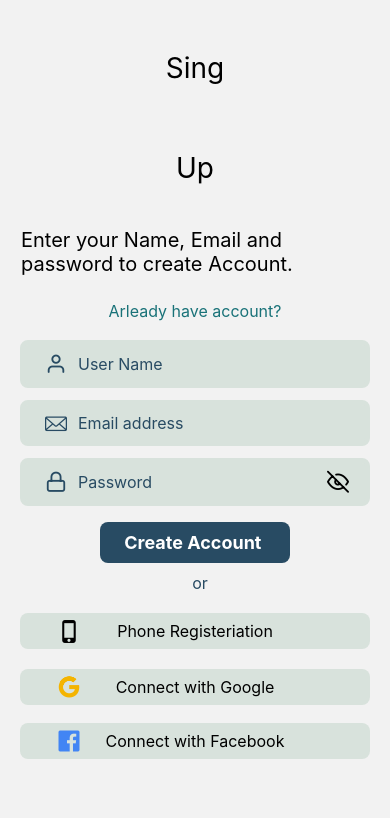
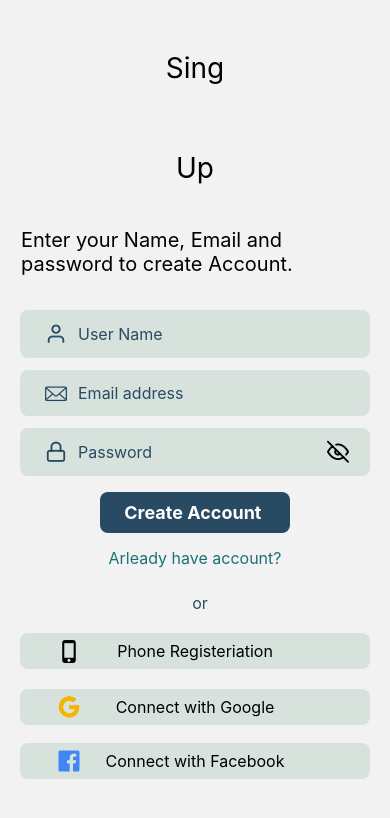
Before and after one commit to POSDevNew/PosDev, a React Native app: screen /EmailSignUp in a window 390 px wide. Shown: the top 818 px of the page. Built offline with nearby package versions, Linux system fonts and the light colour scheme.

Commit message:
solve error

```diff
--- a/src/screen/EmailSignUp.js
+++ b/src/screen/EmailSignUp.js
@@ -18,12 +18,12 @@ import {types} from '@babel/core';
 const EmailSignUp = ({navigation}) => {
   const [passwordShow, setPasswordShow] = useState(false);
 
-  const [email, setEmail] = useState('')
-  const [password, setPassword] = useState('')
+  const [email, setEmail] = useState('');
+  const [password, setPassword] = useState('');
 
   const handleOnPress = () => {
-    console.log(email,password)
-  }
+    console.log(email, password);
+  };
   return (
     <ScrollView styles={styles.container}>
       <View style={styles.headerContainer}>
@@ -31,11 +31,6 @@ const EmailSignUp = ({navigation}) => {
         <Text style={styles.content}>
           Enter your Name, Email and password to create Account.
         </Text>
-        <View style={styles.text}>
-          <TouchableOpacity onPress={() => navigation.goBack()}>
-            <Text style={styles.alreadyaccount}>Arleady have account?</Text>
-          </TouchableOpacity>
-        </View>
       </View>
       <View style={styles.inputContainer}>
         <View style={styles.inputSubContainer}>
@@ -63,7 +58,7 @@ const EmailSignUp = ({navigation}) => {
           />
           <TextInput
             value={email}
-            onChangeText={(value)=>setEmail(value)}
+            onChangeText={value => setEmail(value)}
             placeholder="Email address"
             placeholderTextColor={COLORS.primary}
             selectionColor={COLORS.primary}
@@ -81,7 +76,7 @@ const EmailSignUp = ({navigation}) => {
           />
           <TextInput
             value={password}
-            onChangeText={(value)=>setPassword(value)}
+            onChangeText={value => setPassword(value)}
             secureTextEntry={passwordShow ? false : true}
             placeholder="Password"
             placeholderTextColor={COLORS.primary}
@@ -110,6 +105,11 @@ const EmailSignUp = ({navigation}) => {
       <View style={styles.SingupButton}>
         <RegButton lable="Create Account" handleOnPress={handleOnPress} />
       </View>
+      <View style={styles.SingUpContainer}>
+        <TouchableOpacity onPress={() => navigation.goBack()}>
+          <Text style={styles.alreadyaccount}>Arleady have account?</Text>
+        </TouchableOpacity>
+      </View>
       {/* <View style={styles.SingUpContainer}> */}
       {/* <Text style={styles.accountText}>Don't have an account?</Text> */}
       {/* <TouchableOpacity> */}
@@ -118,7 +118,9 @@ const EmailSignUp = ({navigation}) => {
       {/* </View> */}
       <Text style={styles.orText}>or</Text>
       <View style={{marginBottom: 20}}>
-        <TouchableOpacity style={styles.googleButton}>
+        <TouchableOpacity
+          onPress={() => navigation.navigate('PhoneRegistration')}
+          style={styles.googleButton}>
           <View style={styles.socialButtonConatiner}>
             <View style={styles.singinLogoContainer}>
               <MaterialIcons name="phone-iphone" size={25} color="#000" />
```
Also changed, not shown: 1 other file (tests, documents, lock files or other folders).
